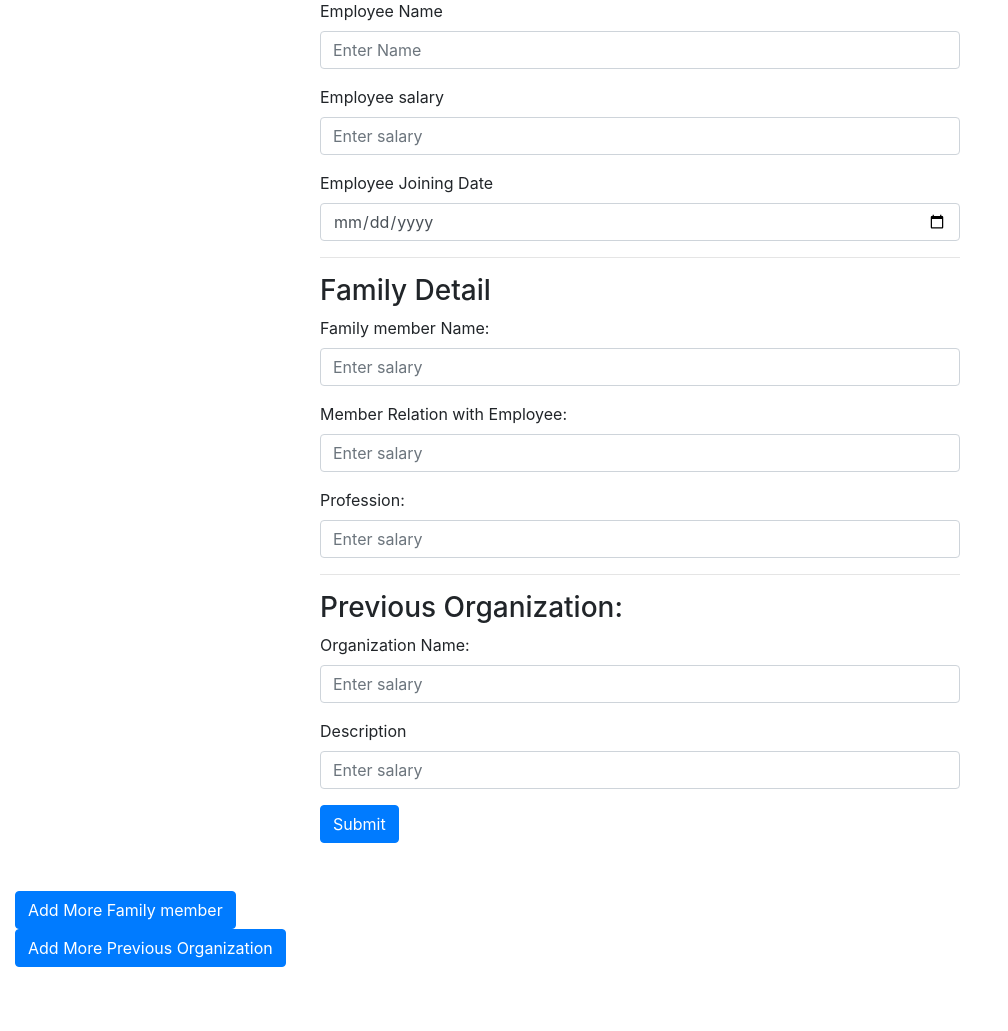
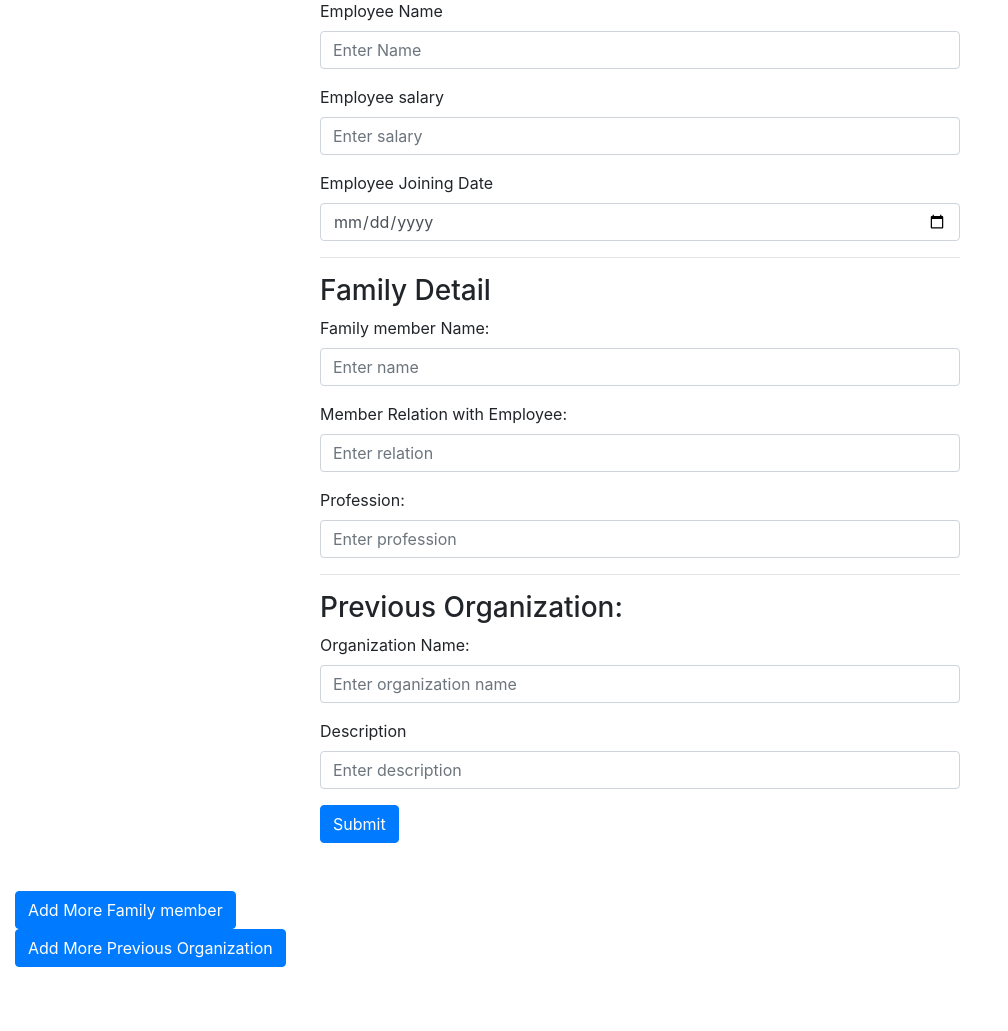
Before and after one commit to johanmasih26/Employee_managment, a Django app: template templates/employee_create.html in a window 1280 px wide. Shown: the part 87-1118 px from the top of the page, without its empty margins (0-1008 px from the left). Run offline with Django 3.2, Linux system fonts and the light colour scheme; the template is opened without the code that fills it, so the values that code supplies are empty.

Commit message:
create issue solved

```diff
--- a/templates/employee_create.html
+++ b/templates/employee_create.html
@@ -33,18 +33,20 @@
 
         <hr>
         <h3>Family Detail</h3>
+
+        <input type="hidden" name="totalfamilymember" id="totalfamilymember" value="1">
         <div class="form-group">
             <label for="exampleInputEmail1">Family member Name:</label>
-            <input type="text" class="form-control" name="member0" placeholder="Enter salary">
+            <input type="text" class="form-control" name="member1" placeholder="Enter name">
         </div>
         <div class="form-group">
             <label for="exampleInputEmail1">Member Relation with Employee:</label>
-            <input type="text" class="form-control" name="memberrelation0" placeholder="Enter salary">
+            <input type="text" class="form-control" name="memberrelation1" placeholder="Enter relation">
         </div>
 
         <div class="form-group">
             <label for="exampleInputEmail1">Profession:</label>
-            <input type="text" class="form-control" name="profession0" placeholder="Enter salary">
+            <input type="text" class="form-control" name="profession1" placeholder="Enter profession">
         </div>
 
 
@@ -54,19 +56,20 @@
 
         <hr>
         <h3>Previous Organization:</h3>
+        <input type="hidden" name="totalorganization" id="totalorganization" value="1">
+
         <div class="form-group">
             <label for="exampleInputEmail1">Organization Name:</label>
-            <input type="text" class="form-control" id="exampleInputEmail1" name="Organizationname0" placeholder="Enter salary">
+            <input type="text" class="form-control" id="exampleInputEmail1" name="Organizationname1" placeholder="Enter organization name">
         </div>
         <div class="form-group">
             <label for="exampleInputEmail1">Description</label>
-            <input type="text" class="form-control" id="exampleInputEmail1" name="Description0" aria-describedby="emailHelp" placeholder="Enter salary">
+            <input type="text" class="form-control" id="exampleInputEmail1" name="Description1" aria-describedby="emailHelp" placeholder="Enter description">
         </div>
 
 
 
 
-      <input type="hidden" name="totallength" id="totallength" value="1">
       <div id="test">
 
       </div>
@@ -120,12 +123,12 @@
             var i = 1;
             $("#add-more-family-memeber").click(function(e){
                 e.preventDefault();
+                    var AnswerHTML = "";
+                    i++;
                     console.log('yes'+i)
-                    var AnswerHTML = "";
 
 
-
-                    AnswerHTML =' <hr><h3>Family Detail '+(i+1)+':</h3><div class="form-group">'
+                    AnswerHTML =' <hr><h3>Family Detail '+(i)+':</h3><div class="form-group">'
                   +' <div class="col-xs-4"> <label for="">Family member Name:</label><input type="text" class="form-control" name="member'+i+'" placeholder="Enter salary"></div>'
                   +' <div class="col-xs-4"> <label for="">realation with Employee:</label><input type="text" class="form-control" name="memberrelation'+i+'" placeholder="Enter relation"></div>'
                   +' <div class="col-xs-4"> <label for="">realation with Employee:</label><input type="text" class="form-control" name="profession'+i+'" placeholder="Enter profession"></div>'
@@ -133,8 +136,7 @@
 
 
                     $('#test').append(AnswerHTML);
-                    i++;
-                    $("#totallength").val(i);
+                    $("#totalfamilymember").val(i);
 
                     $('.remove-me').click(function(e){
                         e.preventDefault();
@@ -151,17 +153,18 @@
                 e.preventDefault();
                     var AnswerHTML = "";
 
+                    count++;
 
-
-                    AnswerHTML =' <hr><h3>Previous Organization  '+(count+1)+':</h3><div class="form-group">'
+                    console.log(count)
+                    AnswerHTML =' <hr><h3>Previous Organization  '+(count)+':</h3><div class="form-group">'
                   +' <div class="col-xs-4"> <label for="">Organization name:</label><input type="text" class="form-control" name="Organizationname'+count+'" placeholder="Enter salary"></div>'
                   +' <div class="col-xs-4"> <label for="">Description:</label><input type="text" class="form-control" name="Description'+count+'" placeholder="Enter relation"></div>'
                   +'<i class="icon-trash remove-me" style="padding-left:20px;  cursor: pointer;"></i></div>';
 
 
                     $('#test').append(AnswerHTML);
-                    i++;
-                    $("#totallength").val(count);
+
+                    $("#totalorganization").val(count);
 
                     $('.remove-me').click(function(e){
                         e.preventDefault();
```
Also changed, not shown: Employee/views.py (+15 -6 lines), templates/employee_update.html (+7 -7 lines), db.sqlite3.
